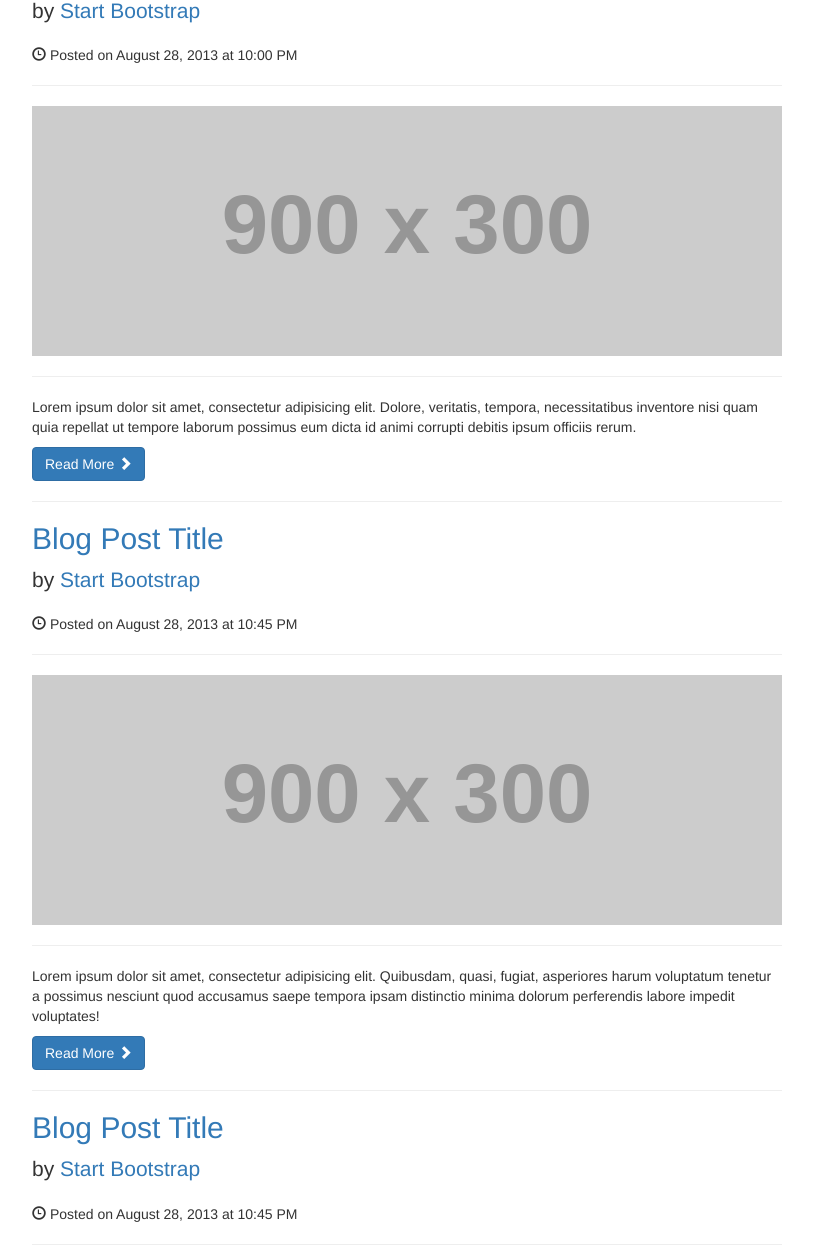
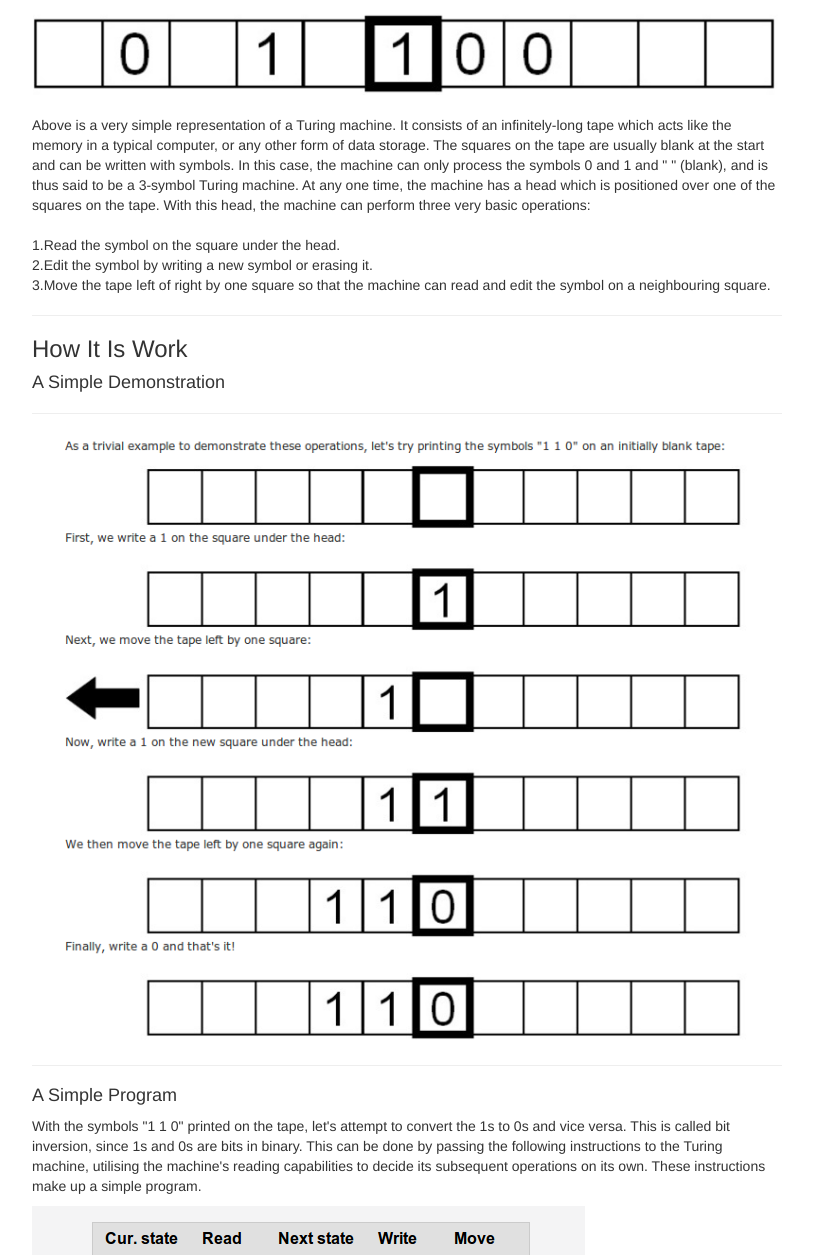
Before and after one commit to akki12345/Alan-Turing-Machine-Simulator-, a plain HTML site: page document.html in a window 1280 px wide. Shown: the part 227-1482 px from the top of the page, without its empty margins (38-851 px from the left). Drawn offline with nearby package versions, Linux system fonts and the light colour scheme; placeholder pictures from the web are drawn by us.

Commit message:
document complete

```diff
--- a/document.html
+++ b/document.html
@@ -10,8 +10,10 @@
     <link href="css/bootstrap.min.css" rel="stylesheet">
     <link href="css/blog-home.css" rel="stylesheet">
 </head>
+
 <body>
-<!-- Navigation -->
+
+    <!-- Navigation -->
     <nav class="navbar navbar-inverse navbar-fixed-top" role="navigation">
         <div class="container">
             <!-- Collect the nav links, forms, and other content for toggling -->
@@ -40,57 +42,51 @@
                 <h1 class="page-header">
                  What is Turing Machine?
                 </h1>
+                <p>A Turing machine is a hypothetical machine thought of by the mathematician Alan Turing in 1936. Despite its simplicity, the machine can simulate ANY computer algorithm, no matter how complicated it is!
+                    <br>
+                    <br>
+                    <img class="img-responsive" src="img/a1.png" alt=""><br>
+                Above is a very simple representation of a Turing machine. It consists of an infinitely-long tape which acts like the memory in a typical computer, or any other form of data storage. The squares on the tape are usually blank at the start and can be written with symbols. In this case, the machine can only process the symbols 0 and 1 and " " (blank), and is thus said to be a 3-symbol Turing machine.
 
-                <!-- First Blog Post -->
-                <h2>
-                    <a href="#">Blog Post Title</a>
-                </h2>
-                <p class="lead">
-                    by <a href="index.php">Start Bootstrap</a>
-                </p>
-                <p><span class="glyphicon glyphicon-time"></span> Posted on August 28, 2013 at 10:00 PM</p>
+At any one time, the machine has a head which is positioned over one of the squares on the tape. With this head, the machine can perform three very basic operations:
+<br>
+<br>
+1.Read the symbol on the square under the head.
+<br>
+2.Edit the symbol by writing a new symbol or erasing it.
+<br>
+3.Move the tape left of right by one square so that the machine can read and edit the symbol on a neighbouring square.</p>
                 <hr>
-                <img class="img-responsive" src="http://placehold.it/900x300" alt="">
+                <h3>How It Is Work</h3>
+                <h4>A Simple Demonstration<h4>
                 <hr>
-                <p>Lorem ipsum dolor sit amet, consectetur adipisicing elit. Dolore, veritatis, tempora, necessitatibus inventore nisi quam quia repellat ut tempore laborum possimus eum dicta id animi corrupti debitis ipsum officiis rerum.</p>
-                <a class="btn btn-primary" href="#">Read More <span class="glyphicon glyphicon-chevron-right"></span></a>
+                <img class="img-responsive" src="img/a2.png" alt="">
 
                 <hr>
+                <h4>A Simple Program </h4>
+                    <p>With the symbols "1 1 0" printed on the tape, let's attempt to convert the 1s to 0s and vice versa. This is called bit inversion, since 1s and 0s are bits in binary. This can be done by passing the following instructions to the Turing machine, utilising the machine's reading capabilities to decide its subsequent operations on its own. These instructions make up a simple program.</p>
+                <img class="img-responsive" src="img/a3.png" alt="">
+                <br>
+                The machine will first read the symbol under the head, write a new symbol accordingly, then move the tape left or right as instructed, before repeating the read-write-move sequence again.
+                <br>
+                <img class="img-reponsive" src="img/a4.png">
+                <br>
+                <p>Finally, a 'blank' symbol is read, so the machine does nothing apart from read the blank symbol continuously since we have instructed it to repeat the read-write-move sequence without stopping.
 
-                <!-- Second Blog Post -->
-                <h2>
-                    <a href="#">Blog Post Title</a>
-                </h2>
-                <p class="lead">
-                    by <a href="index.php">Start Bootstrap</a>
-                </p>
-                <p><span class="glyphicon glyphicon-time"></span> Posted on August 28, 2013 at 10:45 PM</p>
-                <hr>
-                <img class="img-responsive" src="http://placehold.it/900x300" alt="">
-                <hr>
-                <p>Lorem ipsum dolor sit amet, consectetur adipisicing elit. Quibusdam, quasi, fugiat, asperiores harum voluptatum tenetur a possimus nesciunt quod accusamus saepe tempora ipsam distinctio minima dolorum perferendis labore impedit voluptates!</p>
-                <a class="btn btn-primary" href="#">Read More <span class="glyphicon glyphicon-chevron-right"></span></a>
-
-                <hr>
-
-                <!-- Third Blog Post -->
-                <h2>
-                    <a href="#">Blog Post Title</a>
-                </h2>
-                <p class="lead">
-                    by <a href="index.php">Start Bootstrap</a>
-                </p>
-                <p><span class="glyphicon glyphicon-time"></span> Posted on August 28, 2013 at 10:45 PM</p>
-                <hr>
-                <img class="img-responsive" src="http://placehold.it/900x300" alt="">
-                <hr>
-                <p>Lorem ipsum dolor sit amet, consectetur adipisicing elit. Cupiditate, voluptates, voluptas dolore ipsam cumque quam veniam accusantium laudantium adipisci architecto itaque dicta aperiam maiores provident id incidunt autem. Magni, ratione.</p>
-                <a class="btn btn-primary" href="#">Read More <span class="glyphicon glyphicon-chevron-right"></span></a>
-
+In fact, the program is incomplete. How does the machine repeat the sequence endlessly, and how does the machine stop running the program? The program tells it to with the concept of a machine state.</p>
                 <hr>
             </div>
 
         </div>
+         <footer>
+            <div class="row">
+                <div class="col-lg-12">
+                    <p>Automata Project 2015</p>
+                </div>
+                <!-- /.col-lg-12 -->
+            </div>
+            <!-- /.row -->
+        </footer>
 
     </div>
     <script src="js/jquery.js"></script>
```
Also changed, not shown: img/a1.png (added), img/a2.png (added), img/a3.png (added), img/a4.png (added).
